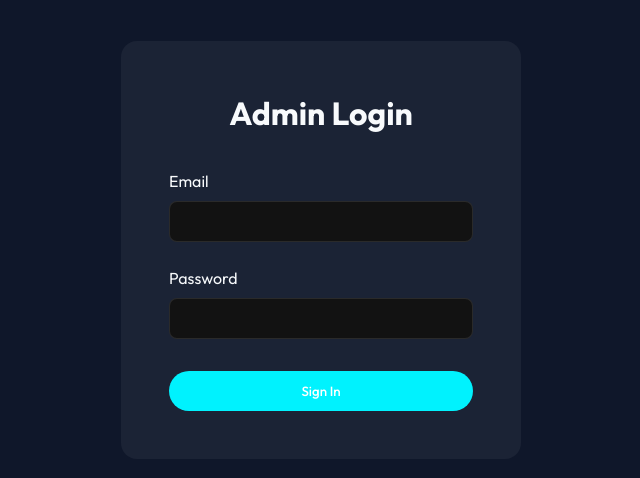
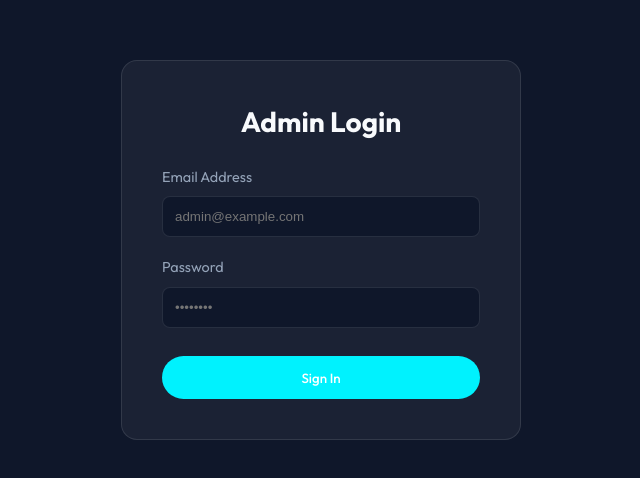
Before and after one commit to asifsarkar411/sm-ferdous, a Next.js app: page /admin/login in a window 1280 px wide. Shown: the part 150-628 px from the top of the page, without its empty margins (319-959 px from the left). Built offline with nearby package versions, Linux system fonts and the light colour scheme.

Commit message:
Fix NextAuth 401 unauthorized, improve login error handling, and add fallback secret

```diff
--- a/src/app/admin/login/page.js
+++ b/src/app/admin/login/page.js
@@ -8,54 +8,76 @@ export default function Login() {
   const [email, setEmail] = useState('');
   const [password, setPassword] = useState('');
   const [error, setError] = useState('');
+  const [loading, setLoading] = useState(false);
   const router = useRouter();
 
   const handleSubmit = async (e) => {
     e.preventDefault();
+    setError('');
+    setLoading(true);
+
+    try {
       const res = await signIn('credentials', {
         redirect: false,
-      email,
+        email: email.trim().toLowerCase(),
         password,
       });
 
       if (res?.error) {
-      setError('Invalid credentials');
+        setError('Invalid email or password');
+        setLoading(false);
+      } else if (res?.ok) {
+        router.push('/admin');
+        router.refresh();
       } else {
-      router.push('/admin');
+        setError('Login failed. Please try again.');
+        setLoading(false);
+      }
+    } catch (err) {
+      setError('Connection failed. Please try again in a moment.');
+      setLoading(false);
     }
   };
 
   return (
-    <div style={{ display: 'flex', justifyContent: 'center', alignItems: 'center', minHeight: '100vh', backgroundColor: 'var(--color-bg-primary)' }}>
-      <form onSubmit={handleSubmit} style={{ backgroundColor: 'var(--color-surface)', padding: '3rem', borderRadius: '16px', boxShadow: 'var(--shadow-md)', width: '100%', maxWidth: '400px' }}>
-        <h1 style={{ marginBottom: '2rem', textAlign: 'center' }}>Admin Login</h1>
+    <div style={{ display: 'flex', justifyContent: 'center', alignItems: 'center', minHeight: '100vh', backgroundColor: 'var(--color-bg-primary)', padding: '1rem' }}>
+      <form onSubmit={handleSubmit} style={{ backgroundColor: 'var(--color-surface)', padding: '2.5rem', borderRadius: '16px', border: '1px solid var(--color-border)', boxShadow: 'var(--shadow-md)', width: '100%', maxWidth: '400px' }}>
+        <h1 style={{ marginBottom: '1.5rem', textAlign: 'center', fontSize: '1.75rem' }}>Admin Login</h1>
 
-        {error && <div style={{ color: 'red', marginBottom: '1rem', textAlign: 'center' }}>{error}</div>}
+        {error && (
+          <div style={{ backgroundColor: 'rgba(239, 68, 68, 0.1)', color: '#ef4444', border: '1px solid rgba(239, 68, 68, 0.2)', padding: '0.75rem', borderRadius: '8px', marginBottom: '1.25rem', fontSize: '0.9rem', textAlign: 'center' }}>
+            {error}
+          </div>
+        )}
 
-        <div style={{ marginBottom: '1.5rem' }}>
-          <label style={{ display: 'block', marginBottom: '0.5rem' }}>Email</label>
+        <div style={{ marginBottom: '1.25rem' }}>
+          <label style={{ display: 'block', marginBottom: '0.5rem', fontSize: '0.9rem', color: 'var(--color-text-secondary)' }}>Email Address</label>
           <input
             type="email"
             value={email}
             onChange={(e) => setEmail(e.target.value)}
-            style={{ width: '100%', padding: '0.75rem', borderRadius: '8px', border: '1px solid var(--color-border)' }}
+            style={{ width: '100%', padding: '0.75rem', borderRadius: '8px', border: '1px solid var(--color-border)', backgroundColor: 'var(--color-bg)', color: 'var(--color-text)' }}
+            placeholder="admin@example.com"
             required
+            disabled={loading}
           />
         </div>
 
-        <div style={{ marginBottom: '2rem' }}>
-          <label style={{ display: 'block', marginBottom: '0.5rem' }}>Password</label>
+        <div style={{ marginBottom: '1.75rem' }}>
+          <label style={{ display: 'block', marginBottom: '0.5rem', fontSize: '0.9rem', color: 'var(--color-text-secondary)' }}>Password</label>
           <input
             type="password"
             value={password}
             onChange={(e) => setPassword(e.target.value)}
-            style={{ width: '100%', padding: '0.75rem', borderRadius: '8px', border: '1px solid var(--color-border)' }}
+            style={{ width: '100%', padding: '0.75rem', borderRadius: '8px', border: '1px solid var(--color-border)', backgroundColor: 'var(--color-bg)', color: 'var(--color-text)' }}
+            placeholder="••••••••"
             required
+            disabled={loading}
           />
         </div>
 
-        <button type="submit" className="btn btn-primary" style={{ width: '100%' }}>
-          Sign In
+        <button type="submit" className="btn btn-primary" style={{ width: '100%', padding: '0.85rem' }} disabled={loading}>
+          {loading ? 'Signing in...' : 'Sign In'}
         </button>
       </form>
     </div>
--- a/src/lib/auth.js
+++ b/src/lib/auth.js
@@ -1,5 +1,5 @@
 import CredentialsProvider from 'next-auth/providers/credentials';
-import { prisma } from '@/lib/prisma';
+import { safeQuery } from '@/lib/db';
 import bcrypt from 'bcryptjs';
 
 export const authOptions = {
@@ -7,17 +7,19 @@ export const authOptions = {
     CredentialsProvider({
       name: 'Credentials',
       credentials: {
-        email: { label: "Email", type: "email", placeholder: "admin@example.com" },
-        password: { label: "Password", type: "password" }
+        email: { label: 'Email', type: 'email', placeholder: 'admin@example.com' },
+        password: { label: 'Password', type: 'password' },
       },
       async authorize(credentials) {
         if (!credentials?.email || !credentials?.password) {
           return null;
         }
 
-        const user = await prisma.user.findUnique({
-          where: { email: credentials.email }
-        });
+        try {
+          const user = await safeQuery(
+            (p) => p.user.findUnique({ where: { email: credentials.email } }),
+            null
+          );
 
           if (!user) {
             return null;
@@ -33,14 +35,20 @@ export const authOptions = {
             id: user.id,
             email: user.email,
           };
+        } catch (error) {
+          console.error('NextAuth authorize error:', error);
+          return null;
         }
-    })
+      },
+    }),
   ],
   session: {
     strategy: 'jwt',
+    maxAge: 30 * 24 * 60 * 60, // 30 days
   },
   pages: {
     signIn: '/admin/login',
+    error: '/admin/login',
   },
-  secret: process.env.NEXTAUTH_SECRET,
+  secret: process.env.NEXTAUTH_SECRET || 'fallback-portfolio-super-secret-jwt-key-2026',
 };
```
Lines whose indentation alone changed are shown as unchanged.
